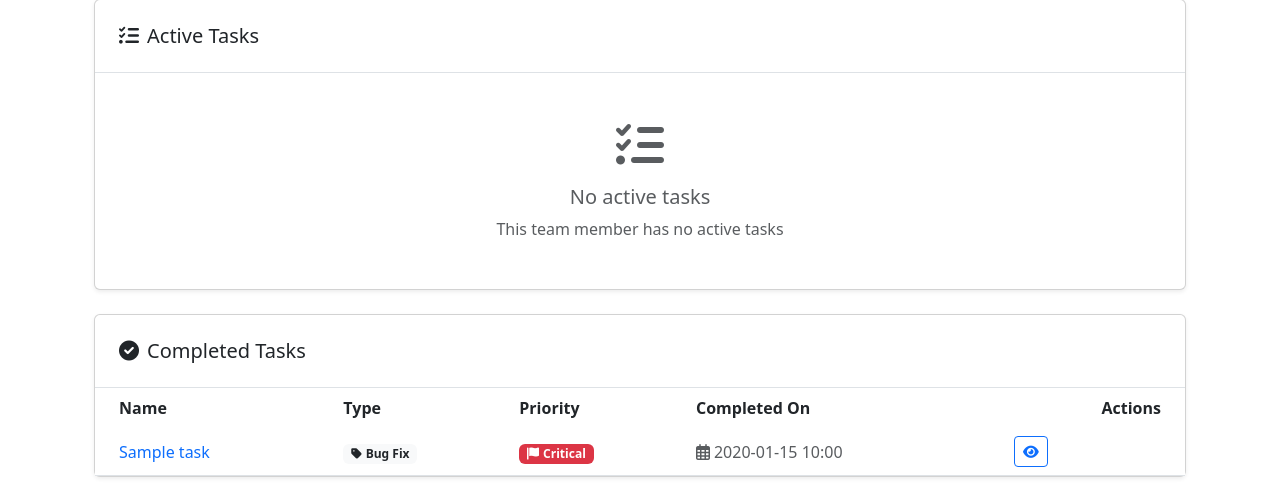
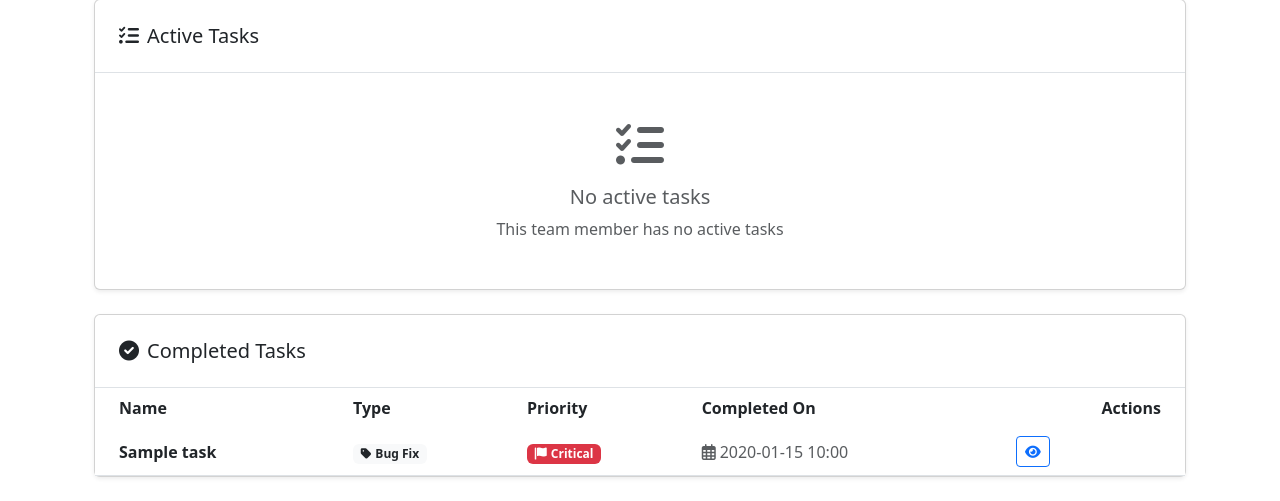
Before and after one commit to BronkstoneBro/task-manager, a Django app: page /worker/1/ in a window 1280 px wide. Shown: the part 537-1038 px from the top of the page. Run offline with Django 5.2, Linux system fonts and the light colour scheme; a user stored in the database is signed in; data comes from the database, SQL or seed files in the repository; tables that the repository leaves empty hold one stand-in row (values such as "Sample post"); parts of the project's set-up code (start-up, migrations or seed data) failed here and were passed over; some libraries are stand-ins or nearby versions.

Commit message:
Update fonts match unified style

```diff
--- a/templates/core/home.html
+++ b/templates/core/home.html
@@ -38,7 +38,7 @@
                             {% for task in tasks %}
                                 <tr class="{% if task.is_completed %}table-light{% endif %}">
                                     <td class="ps-4">
-                                        <a href="{% url 'core:task-detail' pk=task.pk %}" class="text-decoration-none fw-medium">
+                                        <a href="{% url 'core:task-detail' pk=task.pk %}" class="text-decoration-none fw-bold text-dark hover-primary">
                                             {{ task.name }}
                                         </a>
                                         {% if task.description %}
--- a/templates/core/task_list.html
+++ b/templates/core/task_list.html
@@ -68,7 +68,7 @@
                             {% for task in tasks %}
                                 <tr class="{% if task.is_completed %}table-light{% endif %}">
                                     <td class="ps-4">
-                                        <a href="{% url 'core:task-detail' pk=task.pk %}" class="text-decoration-none fw-medium">
+                                        <a href="{% url 'core:task-detail' pk=task.pk %}" class="text-decoration-none fw-bold text-dark hover-primary">
                                             {{ task.name }}
                                         </a>
                                         {% if task.description %}
--- a/templates/core/worker_detail.html
+++ b/templates/core/worker_detail.html
@@ -90,7 +90,7 @@
                             {% for task in assigned_tasks %}
                                 <tr>
                                     <td class="ps-4">
-                                        <a href="{% url 'core:task-detail' task.pk %}" class="text-decoration-none fw-medium">
+                                        <a href="{% url 'core:task-detail' task.pk %}" class="text-decoration-none fw-bold text-dark hover-primary">
                                             {{ task.name }}
                                         </a>
                                     </td>
@@ -157,7 +157,7 @@
                             {% for task in completed_tasks %}
                                 <tr>
                                     <td class="ps-4">
-                                        <a href="{% url 'core:task-detail' task.pk %}" class="text-decoration-none fw-medium">
+                                        <a href="{% url 'core:task-detail' task.pk %}" class="text-decoration-none fw-bold text-dark hover-primary">
                                             {{ task.name }}
                                         </a>
                                     </td>
```
